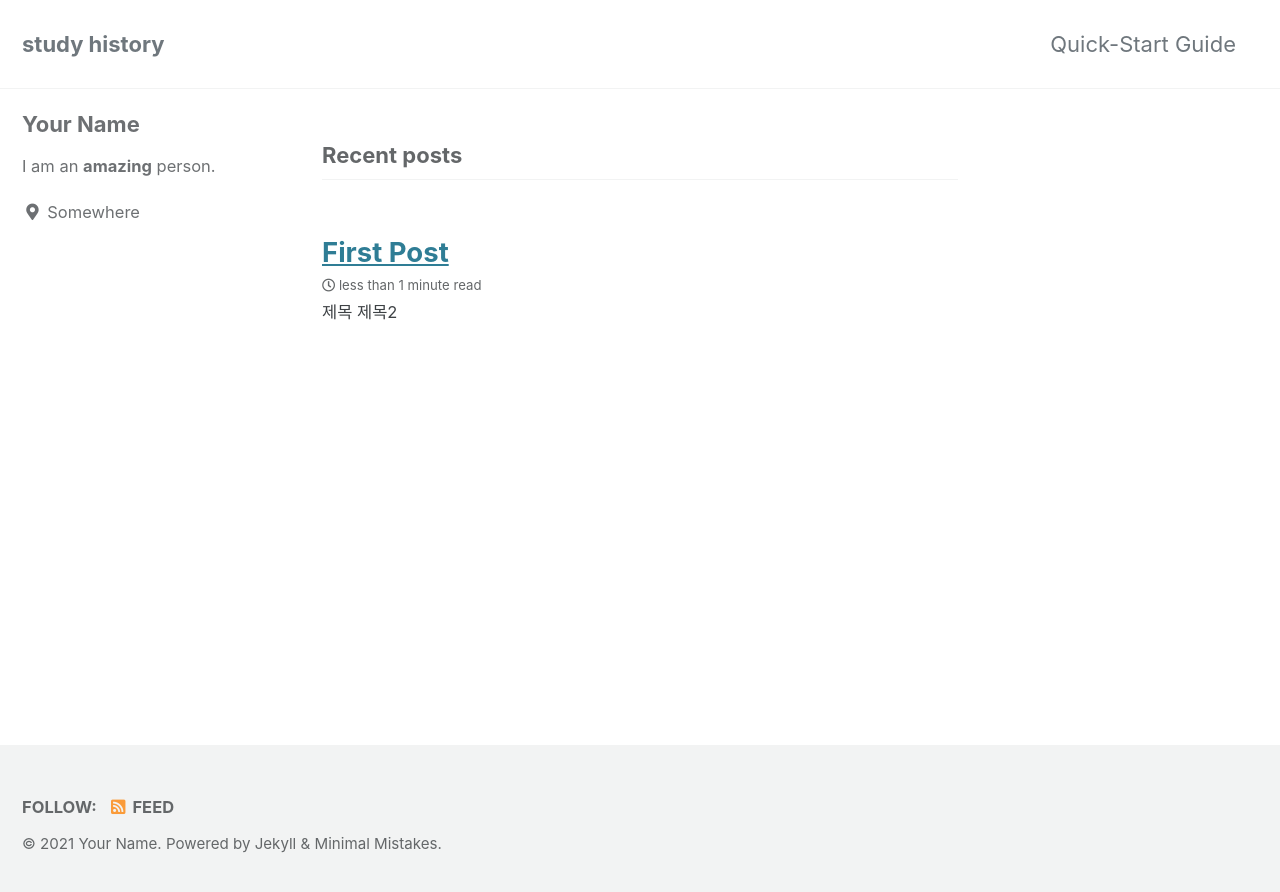
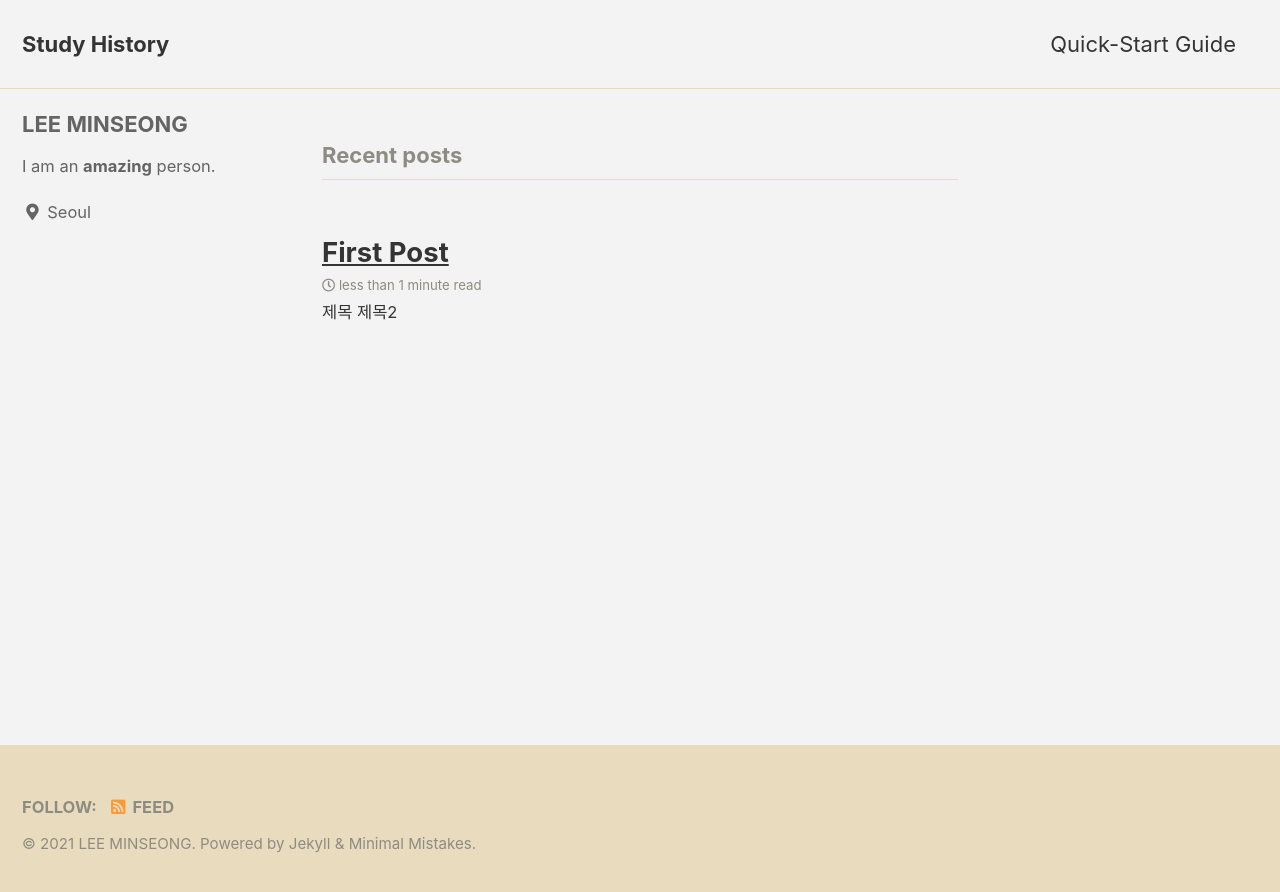
Before and after one commit to lemzea/lemzea.github.io, a Jekyll site: the page built from index.html, in a window 1280 px wide. Shown: the top 892 px of the page. Built offline with Jekyll 4.4.1, drawn with Linux system fonts in a browser that asks for light colours; cached includes are drawn as plain includes; the list of posts is cut into pages by our own code.

Commit message:
Update _config.yml
settings

```diff
--- a/_config.yml
+++ b/_config.yml
@@ -12,15 +12,15 @@
 
 # theme                  : "minimal-mistakes-jekyll"
 # remote_theme           : "mmistakes/minimal-mistakes"
-minimal_mistakes_skin    : "default" # "air", "aqua", "contrast", "dark", "dirt", "neon", "mint", "plum", "sunrise"
+minimal_mistakes_skin    : "dirt" #"default" # "air", "aqua", "contrast", "dark", "dirt", "neon", "mint", "plum", "sunrise"
 
 # Site Settings
 locale                   : "en-US"
-title                    : "study history"
+title                    : "Study History"
 title_separator          : "-"
 subtitle                 : # site tagline that appears below site title in masthead
-name                     : "Your Name"
-description              : "An amazing website."
+name                     : "LEE MINSEONG"
+description              : "Daily, weekly.... monthly study history."
 url                      : # the base hostname & protocol for your site e.g. "https://mmistakes.github.io"
 baseurl                  : # the subpath of your site, e.g. "/blog"
 repository               : # GitHub username/repo-name e.g. "mmistakes/minimal-mistakes"
@@ -102,13 +102,13 @@ analytics:
 
 # Site Author
 author:
-  name             : "Your Name"
+  name             : "LEE MINSEONG"
   avatar           : # path of avatar image, e.g. "/assets/images/bio-photo.jpg"
   bio              : "I am an **amazing** person."
-  location         : "Somewhere"
+  location         : "Seoul"
   email            :
   links:
-    - label: "Email"
+    - label: "93lms@naver.com"
       icon: "fas fa-fw fa-envelope-square"
       # url: "mailto:your.name@email.com"
     - label: "Website"
```
